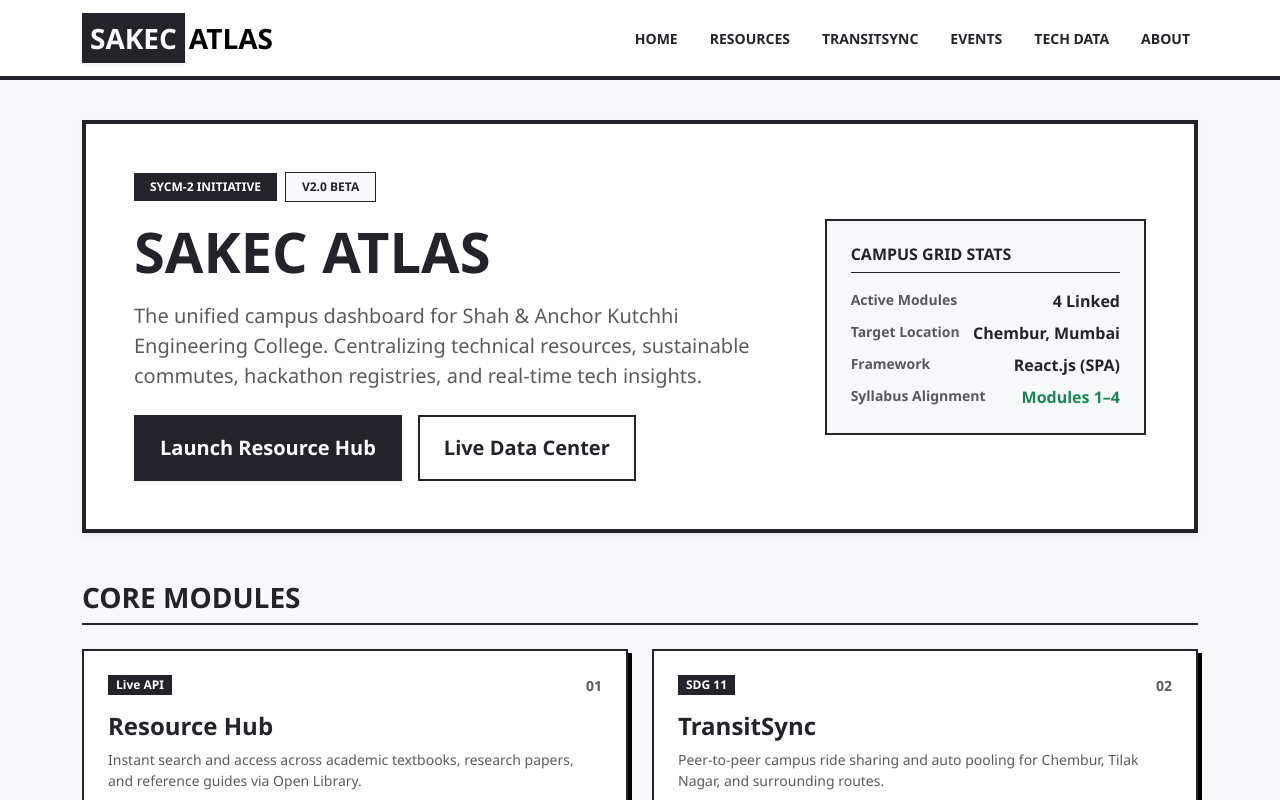
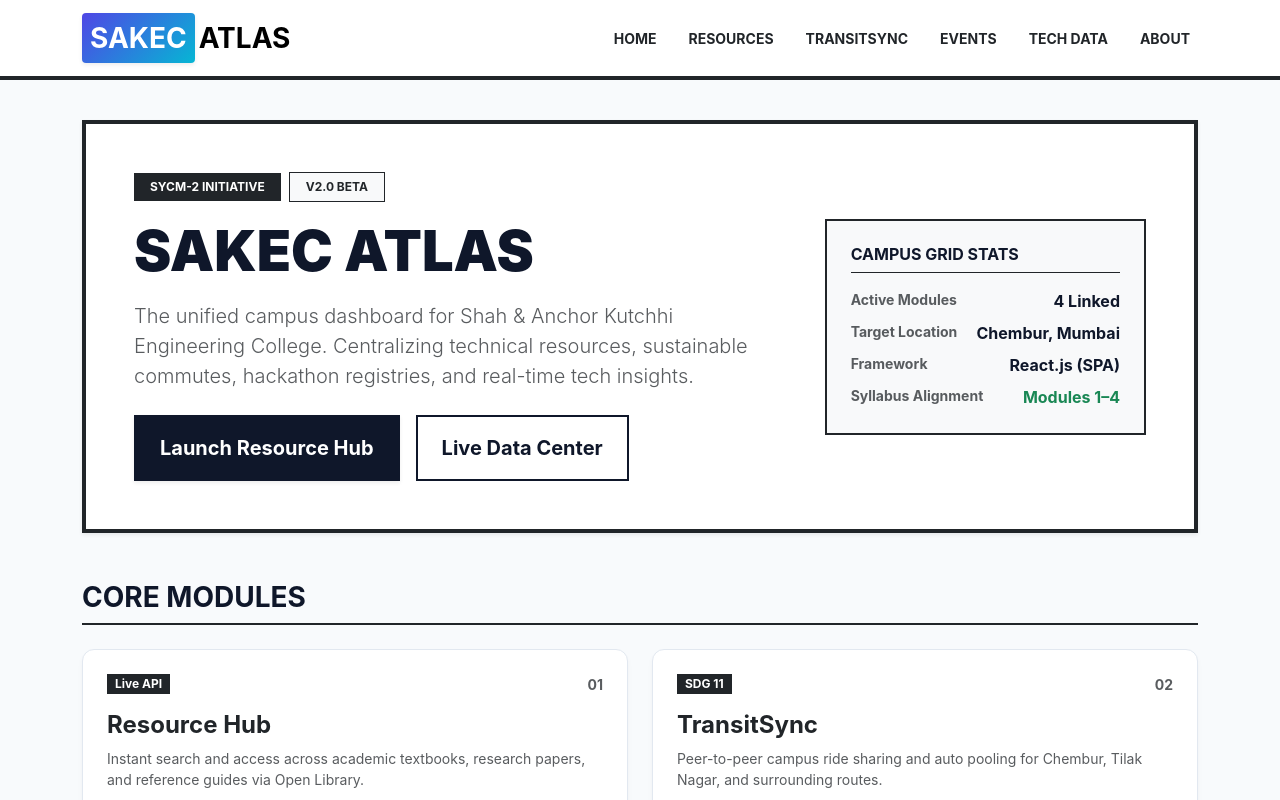
Before and after one commit to Andrew14275/sakec-atlas, a React (Create React App) app: page / in a window 1280 px wide. Shown: the top 800 px of the page. Built offline with nearby package versions, Linux system fonts and the light colour scheme.

Commit message:
Improved Style Draft

```diff
--- a/src/index.css
+++ b/src/index.css
@@ -1,31 +1,72 @@
+/* Custom Startup Color Palette */
+:root {
+  --sakec-primary: #4f46e5;   /* Cyber Indigo */
+  --sakec-secondary: #06b6d4; /* Vibrant Cyan */
+  --sakec-dark: #0f172a;      /* Deep Slate */
+  --sakec-light: #f8fafc;     /* Off-White Background */
+}
+
 body {
-  background-color: #f8f9fa;
-  color: #212529;
-  font-family: 'Segoe UI', Tahoma, Geneva, Verdana, sans-serif;
+  background-color: var(--sakec-light);
+  color: var(--sakec-dark);
+  font-family: 'Inter', -apple-system, BlinkMacSystemFont, "Segoe UI", Roboto, "Helvetica Neue", Arial, sans-serif;
 }
-.navbar {
-  border-bottom: 4px solid #000;
-  background-color: #fff;
+
+/* Gradient Text Effect */
+.text-gradient {
+  background: linear-gradient(90deg, var(--sakec-primary), var(--sakec-secondary));
+  -webkit-background-clip: text;
+  -webkit-text-fill-color: transparent;
+  background-clip: text;
 }
+
+/* Button Overrides */
+.btn-dark {
+  background-color: var(--sakec-dark) !important;
+  border-color: var(--sakec-dark) !important;
+  transition: all 0.3s ease;
+}
+
+.btn-dark:hover {
+  background-color: var(--sakec-primary) !important;
+  border-color: var(--sakec-primary) !important;
+  transform: translateY(-2px);
+  box-shadow: 0 4px 12px rgba(79, 70, 229, 0.3);
+}
+
+.btn-outline-dark {
+  color: var(--sakec-dark) !important;
+  border-color: var(--sakec-dark) !important;
+}
+
+.btn-outline-dark:hover {
+  background-color: var(--sakec-dark) !important;
+  color: white !important;
+}
+
+/* Card Hover Animations */
 .card {
-  border: 2px solid #000;
-  border-radius: 0;
-  box-shadow: 4px 4px 0px #000;
-  transition: 0.2s;
-  background-color: #fff;
+  transition: all 0.3s ease;
+  border-radius: 12px !important;
+  border: 1px solid #e2e8f0 !important;
+  box-shadow: 0 4px 6px -1px rgba(0, 0, 0, 0.05);
 }
+
 .card:hover {
-  transform: translateY(-3px);
-  box-shadow: 6px 6px 0px #000;
+  transform: translateY(-5px);
+  border-color: var(--sakec-secondary) !important;
+  box-shadow: 0 10px 15px -3px rgba(6, 182, 212, 0.15);
 }
-.btn-custom {
-  background-color: #000;
-  color: #fff;
-  border-radius: 0;
-  font-weight: bold;
-  border: 2px solid #000;
+
+/* Navbar Customization */
+.navbar-brand span:first-child {
+  background: linear-gradient(135deg, var(--sakec-primary), var(--sakec-secondary)) !important;
+  border-radius: 4px;
 }
-.btn-custom:hover {
-  background-color: #fff;
-  color: #000;
+
+.hover-underline:hover {
+  color: var(--sakec-primary) !important;
+  text-decoration: underline;
+  text-decoration-thickness: 2px;
+  text-underline-offset: 4px;
 }
```
